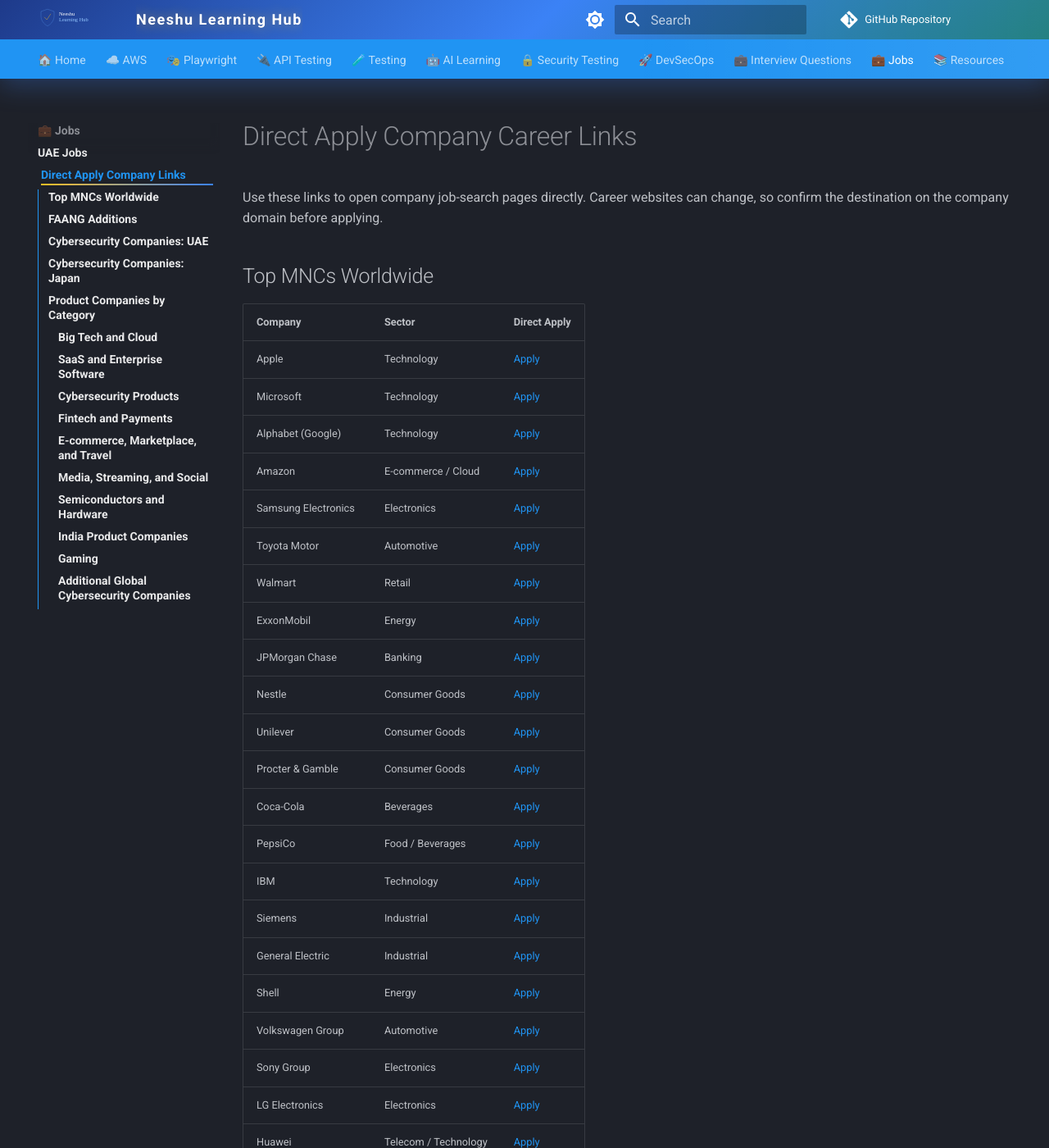
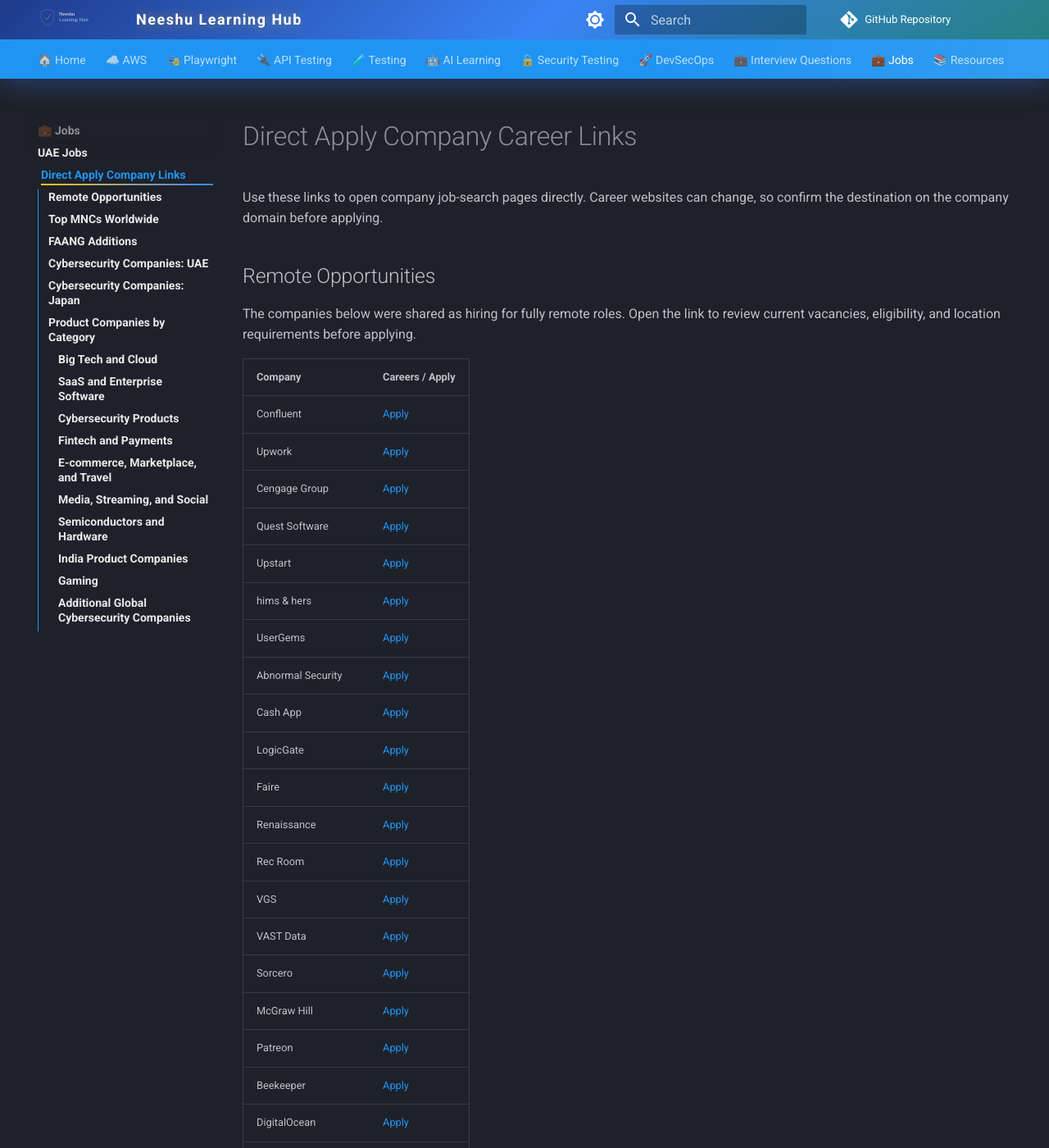
Before and after one commit to PrajapatiNeeshu/NeeshuLearningHub, an MkDocs documentation site: the page built from docs/jobs/direct-apply.md, in a window 1280 px wide and 1400 px high. Shown: the whole window at 82% size. Built offline with MkDocs 1.6.1 and Material for MkDocs 9.7.7, drawn with Linux system fonts in a browser that asks for light colours; comment, search, counter and statistics services are not loaded; some of the changed text lies outside the part shown.

Commit message:
add direct apply section

```diff
--- a/docs/jobs/direct-apply.md
+++ b/docs/jobs/direct-apply.md
@@ -1,6 +1,74 @@
 # Direct Apply Company Career Links
 
 Use these links to open company job-search pages directly. Career websites can change, so confirm the destination on the company domain before applying.
+
+## Remote Opportunities
+
+The companies below were shared as hiring for fully remote roles. Open the link to review current vacancies, eligibility, and location requirements before applying.
+
+| Company | Careers / Apply |
+| --- | --- |
+| Confluent | [Apply](https://lnkd.in/dNSTmUeH) |
+| Upwork | [Apply](https://lnkd.in/gt4HYmd) |
+| Cengage Group | [Apply](https://lnkd.in/gGkT6jR) |
+| Quest Software | [Apply](https://lnkd.in/dkHSNGmM) |
+| Upstart | [Apply](https://lnkd.in/dGR4DJ52) |
+| hims & hers | [Apply](https://lnkd.in/gr_SdVdE) |
+| UserGems | [Apply](https://lnkd.in/gXi3mNf6) |
+| Abnormal Security | [Apply](https://lnkd.in/gn5M4VDF) |
+| Cash App | [Apply](https://lnkd.in/gdp8yUm8) |
+| LogicGate | [Apply](https://lnkd.in/gjgX27Bc) |
+| Faire | [Apply](https://lnkd.in/gYRNr9VM) |
+| Renaissance | [Apply](https://lnkd.in/gesiM_Dw) |
+| Rec Room | [Apply](https://lnkd.in/gErDuTNa) |
+| VGS | [Apply](https://lnkd.in/g7Ajb77F) |
+| VAST Data | [Apply](https://lnkd.in/gMUFt4y9) |
+| Sorcero | [Apply](https://lnkd.in/gpmDTnH7) |
+| McGraw Hill | [Apply](https://lnkd.in/g59pzFf4) |
+| Patreon | [Apply](https://lnkd.in/gzQptMcQ) |
+| Beekeeper | [Apply](https://lnkd.in/gxd7rs7Q) |
+| DigitalOcean | [Apply](https://lnkd.in/dYgDZ-WF) |
+| DocuSign | [Apply](https://lnkd.in/ggfUncZf) |
+| DealHub.io | [Apply](https://lnkd.in/gyNED4yp) |
+| Census | [Apply](https://lnkd.in/gAq7PGzc) |
+| Intrado | [Apply](https://lnkd.in/gH3wuNWZ) |
+| Cloudflare | [Apply](https://lnkd.in/g9JPXp2F) |
+| Funded.club | [Apply](https://lnkd.in/gpH4FazA) |
+| Workiva | [Apply](https://lnkd.in/g-FUYYdR) |
+| MissionWired | [Apply](https://lnkd.in/gMA6AVdG) |
+| Workera | [Apply](https://lnkd.in/g2YzZu-H) |
+| Jenius Bank | [Apply](https://lnkd.in/gxGqHGkH) |
+| GoInstaCare | [Apply](https://lnkd.in/d6ZN5FVD) |
+| Uplers | [Apply](https://www.uplers.com) |
+| Quantum | [Apply](https://lnkd.in/d8jFCeuU) |
+| Canonical | [Apply](https://lnkd.in/d9mf5Rr3) |
+| Kemecon | [Apply](http://kemecon.com) |
+| Deltek | [Apply](https://lnkd.in/dkSfGNbF) |
+| GitLab | [Apply](https://lnkd.in/d2eGyKRv) |
+| Atlassian | [Apply](https://lnkd.in/dp-SFzfT) |
+| Angel One | [Apply](https://lnkd.in/dk3NwDn6) |
+| Shopify | [Apply](https://lnkd.in/d9zpGKTy) |
+| Appcues | [Apply](https://lnkd.in/dp2Jiupp) |
+| Arkency | [Apply](https://lnkd.in/dBB_wZaR) |
+| Automattic | [Apply](https://lnkd.in/ddSBdusv) |
+| Awesome Motive | [Apply](https://lnkd.in/diZZjb4J) |
+| Buffer | [Apply](https://lnkd.in/d7ihgxkA) |
+| Constructor | [Apply](https://lnkd.in/daBzMdxM) |
+| Contra | [Apply](https://contra.com/careers) |
+| Doist | [Apply](https://doist.com/careers/) |
+| DuckDuckGo | [Apply](https://lnkd.in/d_Kv9dM6) |
+| Bold | [Apply](https://lnkd.in/dZQ8dQnq) |
+| Akamai Technologies | [Apply](https://lnkd.in/dpTN5nPT) |
+| Cloudbeds | [Apply](https://lnkd.in/dg3gC5v6) |
+| Mentorsity | [Apply](https://lnkd.in/d8YyGHNH) |
+| Expert Thinking | [Apply](https://lnkd.in/dz_4HFUI) |
+| iVisa | [Apply](https://ivisa.breezy.hr/) |
+| Affordmate | [Apply](http://www.affordmate.com) |
+| Xapo Bank | [Apply](http://www.xapobank.com) |
+| Symetra | [Apply](http://www.symetra.com) |
+| Docker | [Apply](https://lnkd.in/gfX5-pQG) |
+| Postman | [Apply](https://postman.com) |
+| Freehire | [Apply](https://freehire.me) |
 
 ## Top MNCs Worldwide
 
--- a/mkdocs.yml
+++ b/mkdocs.yml
@@ -142,4 +142,5 @@
   - 📚 Resources:
       - Learning Path: resources/learning-path.md
       - Tools & References: resources/tools-and-references.md
+      - Ruflo AI Agent Orchestration: resources/ruflo.md
   - 💬 Contact Us: contact.md
```
Also changed, not shown: docs/resources/ruflo.md (added, +158 -0 lines), docs/resources/tools-and-references.md (+3 -0 lines).
